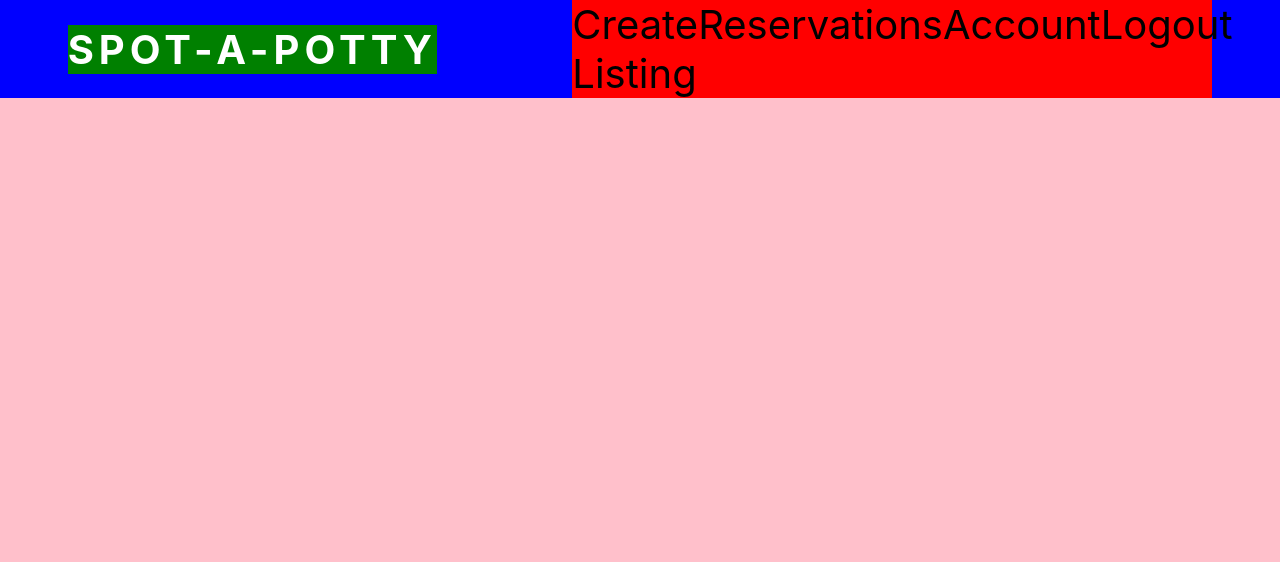
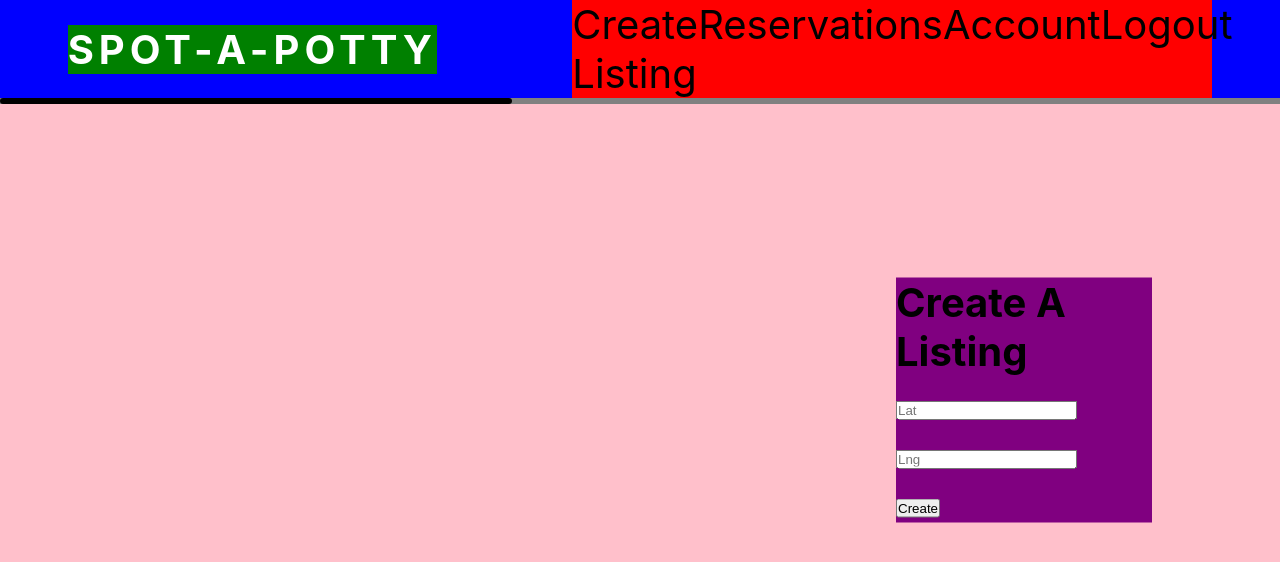
Before and after one commit to ChristyTropila/Module-5-Frontend, a React (Create React App) app: page / in a window 1280 px wide. Both pictures are taken after a click on the item "Create Listing". Shown: the top 562 px of the page. Built offline with nearby package versions, Linux system fonts and the light colour scheme; no server answers.

Commit message:
creating a listing renders succesfully. Modal created

```diff
--- a/src/App.css
+++ b/src/App.css
@@ -48,3 +48,27 @@ min-height: 5px;
     display:none;
   }
 }
+
+.modal-wrapper{
+  position: fixed;
+  top: 50%;
+  left: 80%;
+  transform: translate(-50%, -50%);
+  background:purple
+}
+
+.listingContainer{
+  background: lightcoral;
+  width:40%;
+  border-style: solid;
+  border-radius: 5px;
+  border-color: black;
+}
+
+.list{
+  background:lightgreen;
+  width:40%;
+  border-style: solid;
+  border-width: 10px;
+  border-color: black;
+}
--- a/src/components/App.js
+++ b/src/components/App.js
@@ -20,12 +20,20 @@ componentDidMount(){
   })
 }
 
+//use arrow function or undefined
+sendNetToGetListing=(newListing)=>{
+ let copyOfListings=[...this.state.listings, newListing]
+ this.setState({
+   listings: copyOfListings
+ })
+}
+
   render(){
 
 
     return (
     <div className="App">
-      <NavContainer/>
+      <NavContainer sendNetToGetListing={this.sendNetToGetListing}/>
       <ListingContainer listings={this.state.listings}/>
 
     </div>
--- a/src/components/List.js
+++ b/src/components/List.js
@@ -7,6 +7,7 @@ class List extends React.Component{
 
 
         return(
+            <div className="list">
          <li>
              <h3>Host: <span>{user.name}</span></h3>
              <h4>Contact: <span>{user.contact}</span></h4>
@@ -14,6 +15,7 @@ class List extends React.Component{
              <p>Lng: <span>{lng}</span></p>
              <p>Available: <span>{available ? "true": "false"}</span></p>
          </li>
+         </div>
         )
     }
 }
--- a/src/components/ListingContainer.js
+++ b/src/components/ListingContainer.js
@@ -11,9 +11,11 @@ function ListingContainer(props){
         />
     })
        return(
+           <div className="listingContainer">
            <ul>
                {arrayOfListings}
            </ul>
+           </div>
        )
 
 }
--- /dev/null
+++ b/src/components/Modal.js
@@ -0,0 +1,65 @@
+import React from 'react'
+
+class Modal extends React.Component{
+
+    state={
+        lat: "",
+        lng: ""
+    }
+
+
+    handleInputChange=(evt)=>{
+        this.setState({
+          [evt.target.name]: evt.target.value
+        })
+      }
+
+
+    handleSubmit=(evt)=>{
+          evt.preventDefault()
+          fetch('http://localhost:5000/listings', {
+              method: 'POST',
+              headers: {
+                  "Content-Type": 'Application/json'
+              },
+              body: JSON.stringify({
+                  lat: this.state.lat,
+                  lng: this.state.lng,
+                  user_id: 4,
+                  available: true
+              })
+          })
+          .then(res=>res.json())
+          .then((newListing)=>{
+              this.props.sendNetToGetListing(newListing)
+              this.props.closeModal()
+          })
+
+      }
+
+
+    render(){
+        return(
+            <div className="modal-wrapper"
+            style={{
+                opacity: this.props.showModal ? '1' : '0'
+            }}
+            >
+                <form className="listing-form" onSubmit={this.handleSubmit}>
+                    <div className="list-form">
+                    <h4>Create A Listing</h4>
+                        <input type="text" name="lat" value={this.state.lat} onChange={this.handleInputChange} placeholder="Lat"/>
+                        <input type="text" name="lng" value={this.state.lng} onChange={this.handleInputChange} placeholder="Lng"/>
+                    </div>
+                    <button className="list-button" type="submit">
+                        Create
+                    </button>
+                </form>
+
+            </div>
+        )
+
+    }
+}
+
+export default Modal
--- a/src/components/NavContainer.js
+++ b/src/components/NavContainer.js
@@ -1,13 +1,28 @@
 import React from 'react'
+import Modal from './Modal'
 
 class NavContainer extends React.Component{
-    handleClick=()=>{
 
+    state={
+        openModal: false
     }
 
 
+    handleClick=()=>{
+      this.setState({
+          openModal: true
+      })
+    }
+
+    closeModal=()=>{
+        this.setState({
+            openModal:false
+        })
+    }
+
     render(){
         return(
+            <>
             <nav className="navContainer">
                 <h1 className="logo">Spot-A-Potty</h1>
                <ul className="navList">
@@ -18,6 +33,8 @@ class NavContainer extends React.Component{
                </ul>
 
             </nav>
+        {this.state.openModal ? <Modal closeModal={this.closeModal} sendNetToGetListing={this.props.sendNetToGetListing} showModal={this.state.openModal}/> : null}
+</>
         )
     }
 }
```
